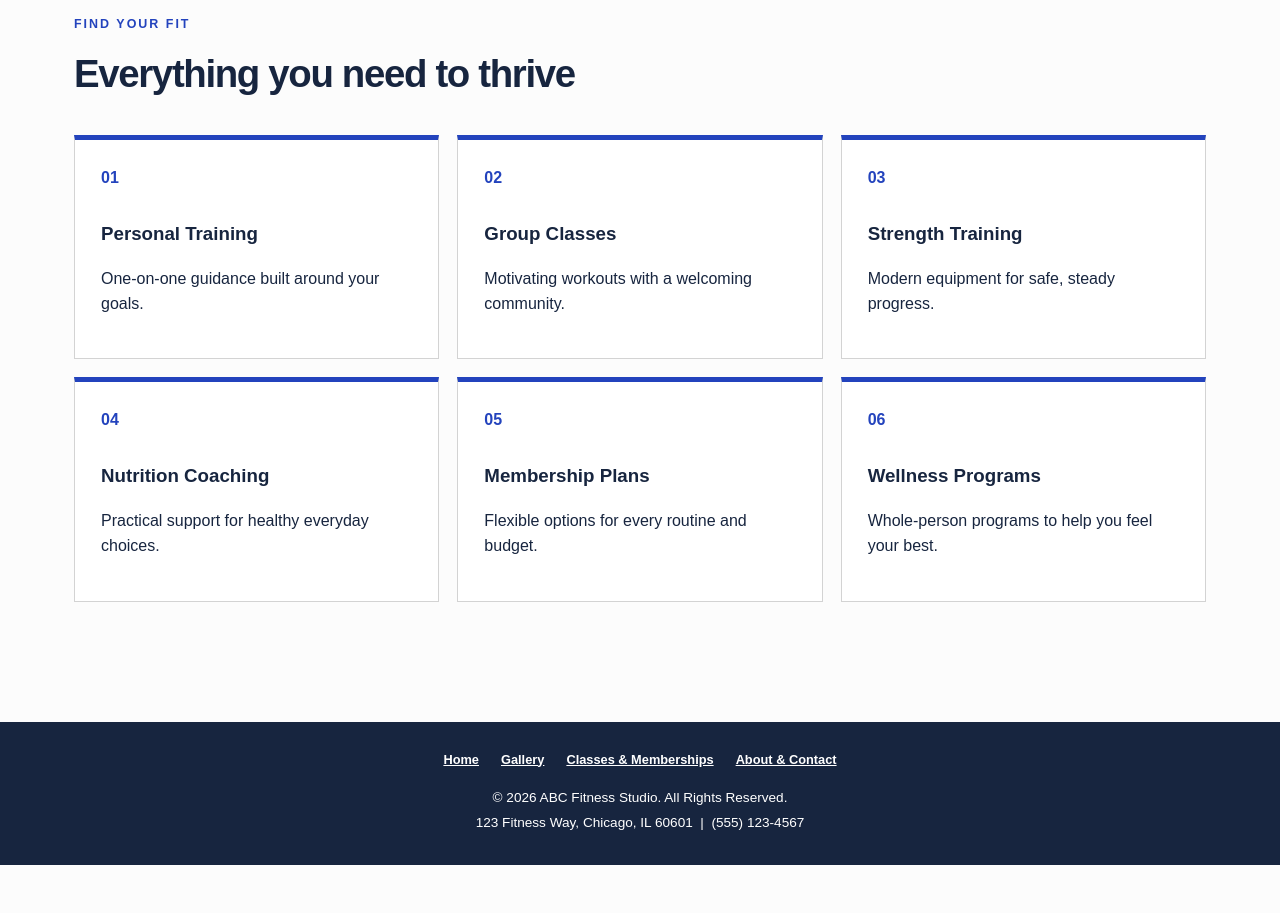
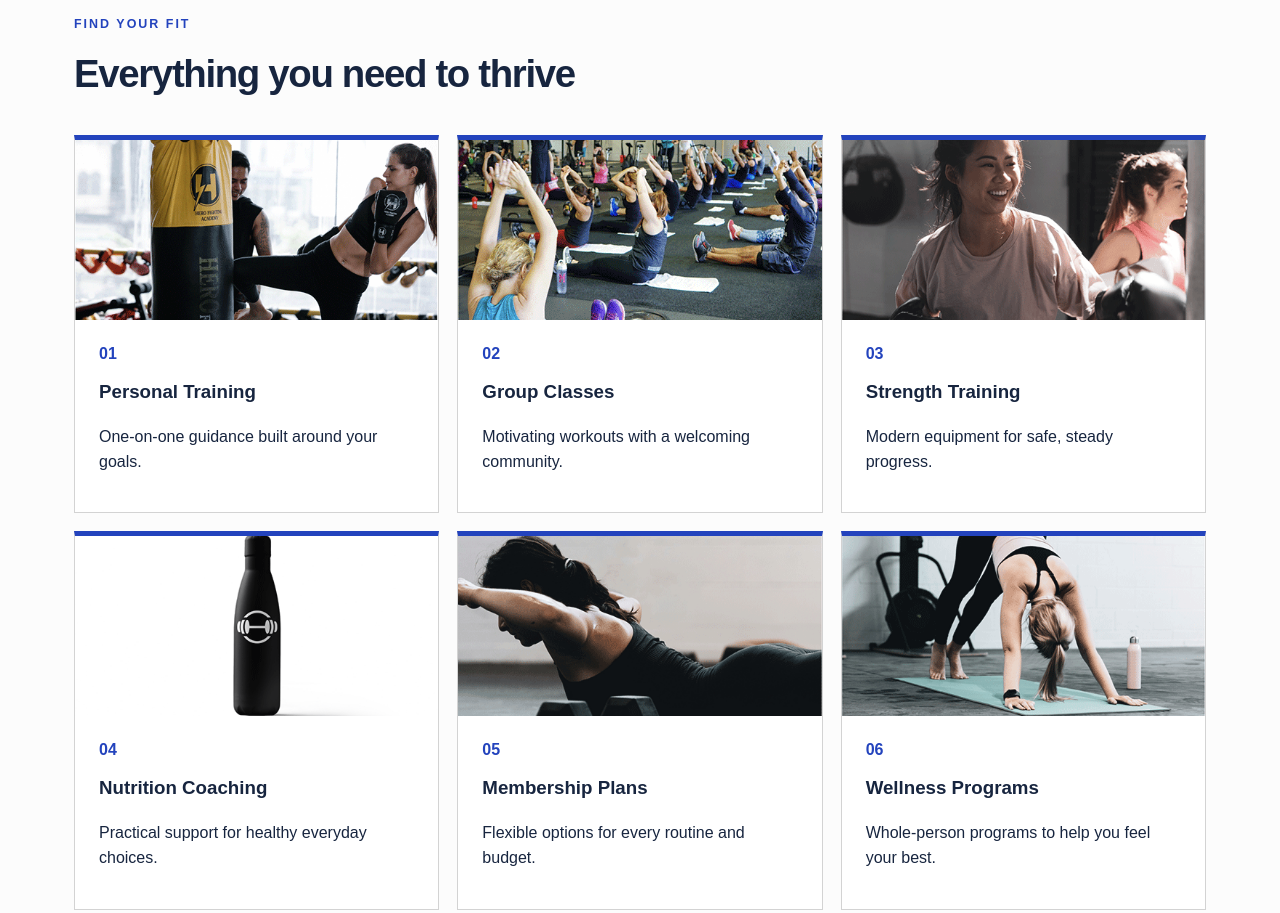
Before and after one commit to xrachelburns/ABC-Fitness-Studio, a plain HTML site: page index.html in a window 1280 px wide. Shown: the part 840-1753 px from the top of the page. Before the commit the page ends 1705 px from the top, so only its background shows below. Drawn offline with Linux system fonts and the light colour scheme.

Commit message:
Add photos across fitness studio pages

```diff
--- a/css/styles.css
+++ b/css/styles.css
@@ -23,8 +23,9 @@ h2 { font-size:clamp(1.7rem,3vw,2.5rem); letter-spacing:-.035em; }
 button:hover,button:focus-visible,.button:hover,.button:focus-visible { filter:brightness(.9); transform:translateY(-1px); }
 .section-heading { max-width:650px; margin-bottom:28px; }
 .service-grid { display:grid; grid-template-columns:repeat(3,1fr); gap:18px; }
-.service-grid article { min-height:210px; padding:26px; background:white; border:1px solid var(--line); border-top:5px solid var(--blue); }
-.service-icon { display:block; margin-bottom:28px; color:var(--blue); font-weight:900; }
+.service-grid article { overflow:hidden; min-height:340px; padding:0; background:white; border:1px solid var(--line); border-top:5px solid var(--blue); }
+.service-grid article>img { display:block; width:100%; height:180px; object-fit:cover; }.service-copy { padding:22px 24px; }
+.service-icon { display:block; margin-bottom:10px; color:var(--blue); font-weight:900; }
 .gallery-section>p:nth-of-type(2) { max-width:590px; margin-bottom:36px; }
 table { width:100%; border-collapse:separate; border-spacing:16px; table-layout:fixed; }
 td { padding:24px; vertical-align:top; background:white; border:1px solid var(--line); }
@@ -33,7 +34,8 @@ td { padding:24px; vertical-align:top; background:white; border:1px solid var(--
 .memberships-section { padding-top:48px; border-top:1px solid var(--line); }.memberships-section>h2 { text-align:center; }
 .plan-grid td { position:relative; padding-bottom:82px; }.plan-grid td:nth-child(2) { border:3px solid var(--blue); }.plan-grid button { position:absolute; bottom:24px; left:24px; right:24px; width:calc(100% - 48px); }.plan-grid li { margin-bottom:8px; }
 .benefits { padding:28px; background:var(--lime); }.benefits h2 { font-size:1.5rem; }.benefits ul { columns:2; }
-.about-intro { max-width:850px; padding:70px; background:var(--sky); }.about-intro p { max-width:660px; font-size:1.1rem; }.about-intro h1 { font-size:clamp(2.5rem,5vw,4.5rem); }
+.page-banner { display:grid; grid-template-columns:1.05fr 1fr; align-items:center; overflow:hidden; margin-bottom:38px; color:white; background:var(--ink); }.page-banner img { display:block; width:100%; min-height:360px; height:100%; object-fit:cover; }.page-banner div { padding:44px; }.page-banner h1 { margin-bottom:18px; }.page-banner .eyebrow { color:var(--lime); }
+.about-intro { display:grid; grid-template-columns:1.1fr .9fr; max-width:none; padding:0; background:var(--sky); }.about-intro>div { padding:60px; }.about-intro>img { width:100%; height:100%; min-height:460px; object-fit:cover; }.about-intro p { max-width:660px; font-size:1.1rem; }.about-intro h1 { font-size:clamp(2.5rem,5vw,4.5rem); }
 .contact-section { display:grid; grid-template-columns:2fr 1fr; gap:48px; }.contact-section h2 { font-size:3rem; }
 form label { display:block; margin-bottom:16px; font-size:.85rem; font-weight:800; }.form-row { display:grid; grid-template-columns:1fr 1fr; gap:16px; }
 input,textarea { display:block; width:100%; margin-top:6px; padding:12px; color:var(--ink); background:white; border:1px solid #8a95a8; font:inherit; }.contact-card { padding:32px; background:var(--ink); color:white; }.contact-card a { color:var(--lime); }.contact-card hr { margin:28px 0; border:0; border-top:1px solid #62708a; }
@@ -43,7 +45,7 @@ footer { padding:28px 20px; text-align:center; color:white; background:var(--ink
     .site-header { padding-inline:14px; } nav { grid-template-columns:1fr 1fr; } nav a:nth-child(2) { border-right:0; } nav a:nth-child(-n+2) { border-bottom:1px solid var(--line); }
     main { padding-inline:14px; }.hero { padding:54px 26px; border-radius:0 0 45px 0; }.service-grid { grid-template-columns:1fr 1fr; }
     table,tbody,tr,td { display:block; }.product-grid tr,.class-grid tr { display:grid; grid-template-columns:1fr 1fr; }.product-grid td,.class-grid td { margin:8px; }.plan-grid td { margin-bottom:16px; }
-    .contact-section { grid-template-columns:1fr; }.about-intro { padding:42px 25px; }.benefits ul { columns:1; }
+    .contact-section,.page-banner,.about-intro { grid-template-columns:1fr; }.page-banner img { min-height:260px; }.page-banner div { padding:32px 26px; }.about-intro>div { padding:42px 25px; }.about-intro>img { min-height:300px; }.benefits ul { columns:1; }
     .footer-nav { display:flex; flex-wrap:wrap; grid-template-columns:none; }.footer-nav a,.footer-nav a:nth-child(-n+2) { border:0; }
 }
 @media (max-width:480px) { .service-grid,.product-grid tr,.class-grid tr,.form-row { grid-template-columns:1fr; } .brand { font-size:1.25rem; } }
--- a/index.html
+++ b/index.html
@@ -4,7 +4,7 @@
     <meta charset="UTF-8">
     <meta name="viewport" content="width=device-width, initial-scale=1.0">
     <title>ABC Fitness Studio | Home</title>
-    <link rel="stylesheet" href="css/styles.css?v=20260708-2">
+    <link rel="stylesheet" href="css/styles.css?v=20260708-3">
 </head>
 <body>
 <header class="site-header">
@@ -24,12 +24,12 @@
     <section aria-labelledby="services-title">
         <div class="section-heading"><p class="eyebrow">Find your fit</p><h2 id="services-title">Everything you need to thrive</h2></div>
         <div class="service-grid">
-            <article><span class="service-icon">01</span><h3>Personal Training</h3><p>One-on-one guidance built around your goals.</p></article>
-            <article><span class="service-icon">02</span><h3>Group Classes</h3><p>Motivating workouts with a welcoming community.</p></article>
-            <article><span class="service-icon">03</span><h3>Strength Training</h3><p>Modern equipment for safe, steady progress.</p></article>
-            <article><span class="service-icon">04</span><h3>Nutrition Coaching</h3><p>Practical support for healthy everyday choices.</p></article>
-            <article><span class="service-icon">05</span><h3>Membership Plans</h3><p>Flexible options for every routine and budget.</p></article>
-            <article><span class="service-icon">06</span><h3>Wellness Programs</h3><p>Whole-person programs to help you feel your best.</p></article>
+            <article><img src="images/Client2_IndividualKickboxing.png?v=20260708-3" alt="One-on-one kickboxing training"><div class="service-copy"><span class="service-icon">01</span><h3>Personal Training</h3><p>One-on-one guidance built around your goals.</p></div></article>
+            <article><img src="images/Client2_GroupYoga.png?v=20260708-3" alt="Members participating in a group yoga class"><div class="service-copy"><span class="service-icon">02</span><h3>Group Classes</h3><p>Motivating workouts with a welcoming community.</p></div></article>
+            <article><img src="images/Client2_GroupKickboxing.png?v=20260708-3" alt="Members exercising in a kickboxing class"><div class="service-copy"><span class="service-icon">03</span><h3>Strength Training</h3><p>Modern equipment for safe, steady progress.</p></div></article>
+            <article><img src="images/Client2_WaterBottle.png?v=20260708-3" alt="ABC Fitness Studio reusable water bottle"><div class="service-copy"><span class="service-icon">04</span><h3>Nutrition Coaching</h3><p>Practical support for healthy everyday choices.</p></div></article>
+            <article><img src="images/Client2_IndividualPilates.png?v=20260708-3" alt="Member completing an individual Pilates workout"><div class="service-copy"><span class="service-icon">05</span><h3>Membership Plans</h3><p>Flexible options for every routine and budget.</p></div></article>
+            <article><img src="images/Client2_IndividualYoga.png?v=20260708-3" alt="Member practicing yoga in the studio"><div class="service-copy"><span class="service-icon">06</span><h3>Wellness Programs</h3><p>Whole-person programs to help you feel your best.</p></div></article>
         </div>
     </section>
 </main>
```
Also changed, not shown: about.html (+4 -3 lines), gallery.html (+1 -1 lines), memberships.html (+2 -2 lines).
